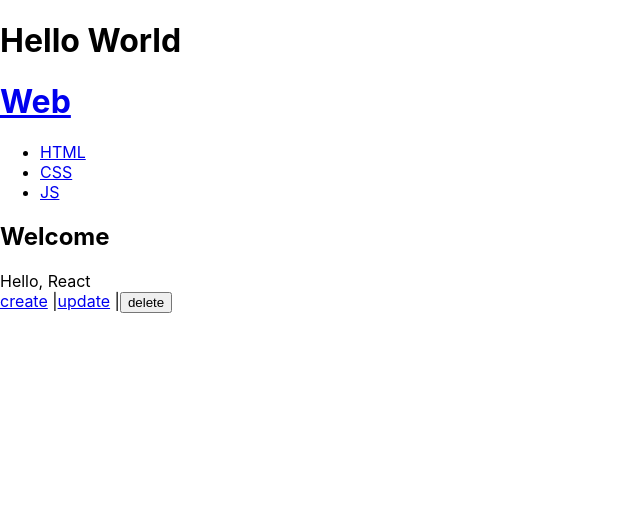
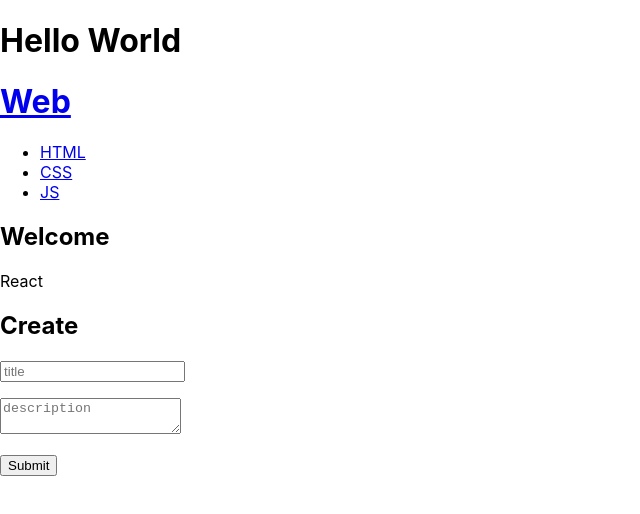
Before and after one commit to kojh0111/React-practice, a React (Create React App) app: page / in a window 1280 px wide. Both pictures are taken after a click on the button "delete". Shown: the top 514 px of the page, without its empty margins (0-640 px from the left). Built offline with nearby package versions, Linux system fonts and the light colour scheme; the HTML template or start-up script is replaced by a standard one.

Commit message:
Create 구현

```diff
--- a/src/App.js
+++ b/src/App.js
@@ -1,21 +1,23 @@
 import { useState } from "react";
 import Control from "./components/Control";
+import Create from "./components/Create";
 import Header from "./components/Header";
 import Nav from "./components/Nav";
 import Read from "./components/Read";
 
 function App() {
   const [mode, setMode] = useState("Welcome")
+  const [nextId, setNextId] = useState(4)
   const [id, setId] = useState(null)
-  const data = [
+  const [isCUD, setIsCUD] = useState(false)
+  const [data, setData] = useState([
     { _id: 1, title: 'HTML', desc: 'HTML is ...' },
     { _id: 2, title: 'CSS', desc: 'CSS is ...' },
     { _id: 3, title: 'JS', desc: 'JS is ...' }
-  ]
+  ])
 
   let title = "Welcome"
   let desc = "React"
-
 
   const onChangeModeHeader = () => {
     setMode('WELCOME')
@@ -24,8 +26,9 @@ function App() {
     setMode("READ")
     setId(id)
   }
-  const onChangeModeControl = _mode => {
-    setMode(_mode);
+  const onChangeModeControl = (_mode) => {
+    console.log(_mode)
+    setMode(_mode)
   }
   if (mode === "WELCOME") {
     title = "Welcome"
@@ -37,7 +40,7 @@ function App() {
         desc = data[i].desc
       }
     }
-  } else if (mode === 'CREATE') { } else if (mode === 'UPDATE') { }
+  } else if (mode === 'CREATE') { } else if (mode === 'UPDATE') { } else if (mode === "DELETE") { }
 
   return (
     <div className="App">
@@ -45,7 +48,44 @@ function App() {
       <Header onChangeMode={onChangeModeHeader} />
       <Nav onChangeMode={onChangeModeNav} data={data} />
       <Read title={title} desc={desc} />
-      <Control onChangeMode={onChangeModeControl} />
+      {!isCUD ? <Control onChangeMode={(_mode) => {
+        onChangeModeControl(_mode)
+        setIsCUD(true)
+      }} /> : (
+        <Create onCreateSubmit={({ title, desc }) => {
+          setData((cur) => {
+            let newData = [...cur]
+            newData.push({ "_id": nextId, "title": title, "desc": desc })
+            return newData
+          })
+          setNextId(nextId + 1)
+          setIsCUD(false)
+        }} >
+
+          <input type="button" value="취소" onClick={() => setIsCUD(false)} />
+        </Create>
+
+        // <div>
+        //   <form onSubmit={e => {
+        //     e.preventDefault()
+        //     let title = e.target.title.value
+        //     let desc = e.target.desc.value
+        //     setData((cur) => {
+        //       let newData = [...cur]
+        //       newData.push({ "_id": nextId, "title": title, "desc": desc })
+        //       return newData
+        //     })
+        //     setNextId(nextId + 1)
+        //     setIsCUD(false)
+        //   }}>
+        //     <h2>Create</h2>
+        //     <p><input type="text" placeholder="title" name="title"></input></p>
+        //     <p><textarea placeholder="description" name="desc"></textarea></p>
+        //     <p><input type="submit"></input></p>
+        //   </form>
+        //   <input type="button" value="취소" onClick={() => setIsCUD(false)} />
+        // </div>
+      )}
     </div>
   );
 }
--- a/src/components/Control.js
+++ b/src/components/Control.js
@@ -1,13 +1,13 @@
-const Control = ({ onChangeMode }) => {
+const Control = (props) => {
     const clickHandler = e => {
         e.preventDefault()
-        onChangeMode()
+        props.onChangeMode(e.target.dataset.mode)
     }
     return (
         <div>
-            <a href="/create" data-mode="create" onClick={clickHandler}>create</a> |
-            <a href="/update" data-mode="update" onClick={clickHandler}>update</a> |
-            <input type="button" value="delete" data-mode="delete" onClick={clickHandler}></input>
+            <a href="/create" data-mode="CREATE" onClick={clickHandler}>create</a> |
+            <a href="/update" data-mode="UPDATE" onClick={clickHandler}>update</a> |
+            <input type="button" value="delete" data-mode="DELETE" onClick={clickHandler}></input>
         </div>
     )
 }
--- /dev/null
+++ b/src/components/Create.js
@@ -0,0 +1,24 @@
+import React from 'react'
+
+const Create = ({ onCreateSubmit }) => {
+    const handleSubmit = e => {
+        e.preventDefault()
+        let title = e.target.title.value
+        let desc = e.target.desc.value
+        onCreateSubmit({
+            title: title,
+            desc: desc
+        })
+    }
+    return (
+        <div>
+            <form onSubmit={handleSubmit}>
+                <h2>Create</h2>
+                <p><input type="text" placeholder="title" name="title"></input></p>
+                <p><textarea placeholder="description" name="desc"></textarea></p>
+                <p><input type="submit"></input></p>
+            </form>
+        </div>)
+}
+
+export default Create
--- a/src/components/Read.js
+++ b/src/components/Read.js
@@ -2,7 +2,7 @@ const Read = ({ title, desc }) => {
     return (
         <article>
             <h2>{title}</h2>
-            Hello, {desc}
+            {desc}
         </article>
     )
 }
```
Also changed, not shown: 1 other file (tests, documents, lock files or other folders).
